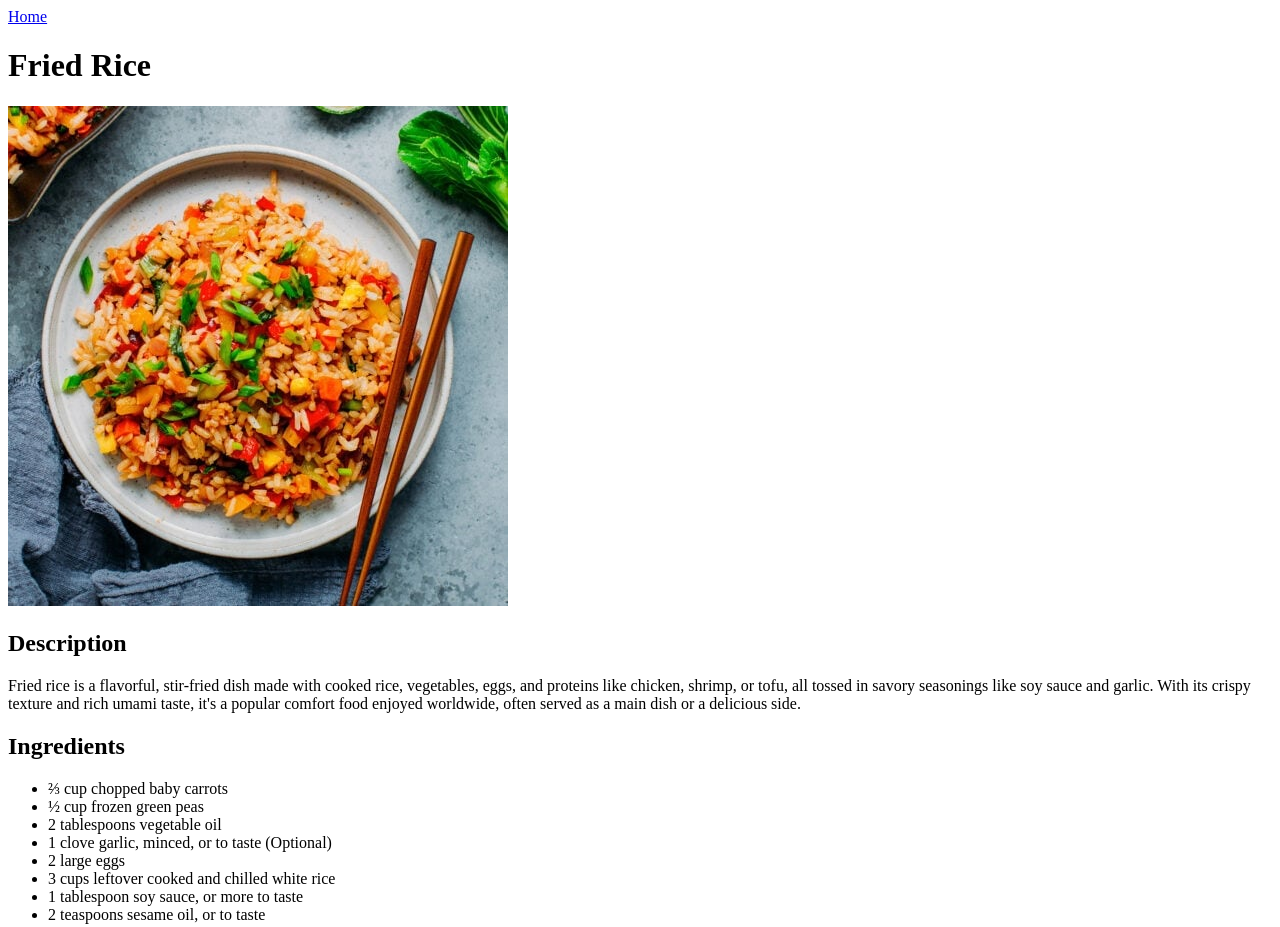
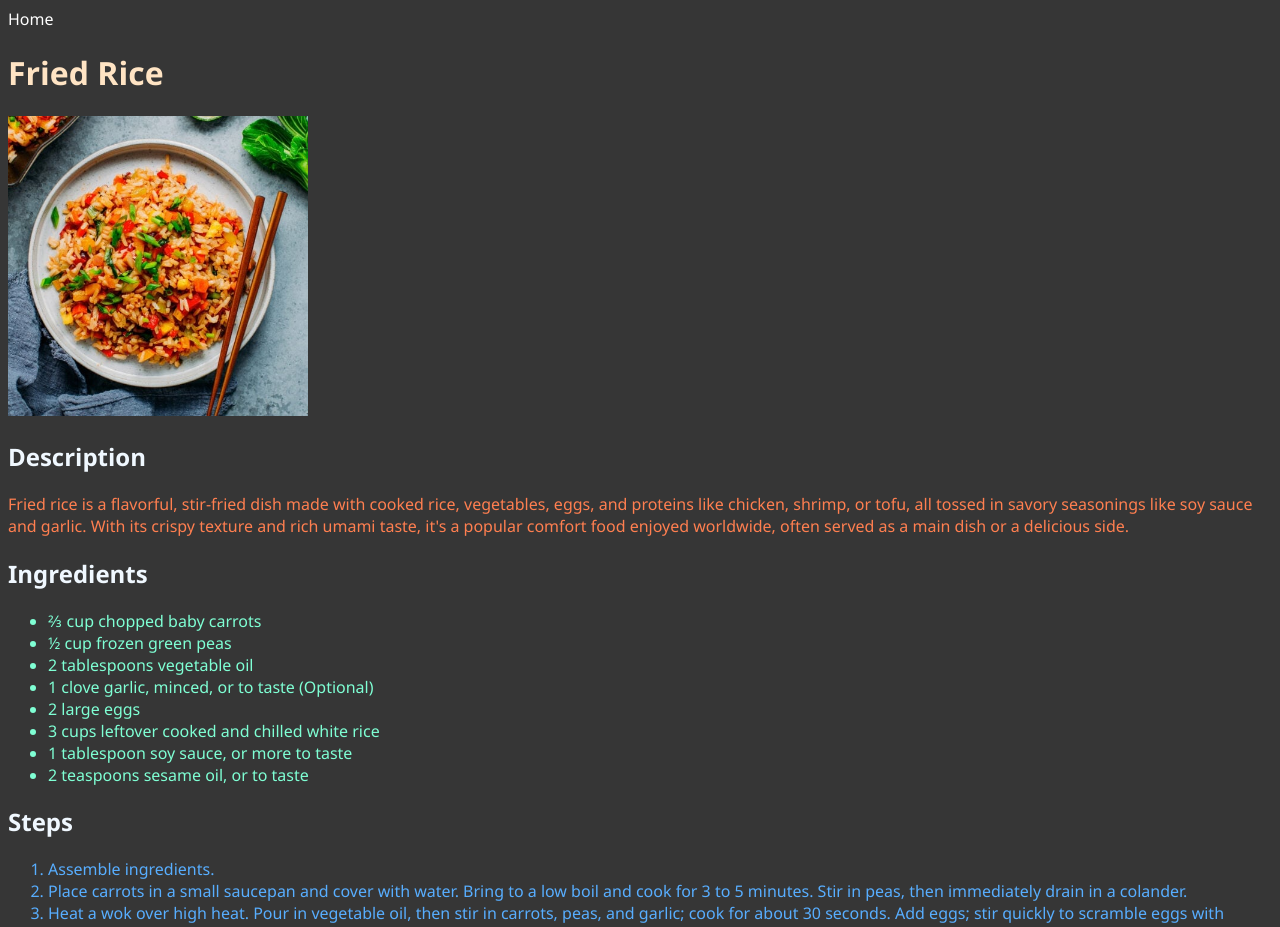
Before and after one commit to araume/odin-recipes, a plain HTML site: page recipes/fried-rice.html in a window 1280 px wide. Shown: the top 927 px of the page. Drawn offline with Linux system fonts and the light colour scheme.

Commit message:
Add designs to the web pages

```diff
--- a/recipes/fried-rice.html
+++ b/recipes/fried-rice.html
@@ -4,15 +4,18 @@
         <meta charset="UTF-8">
         <meta name="viewport" content="width=device-width, initial-scale=1.0">
         <title>Fried Rice</title>
+        <link rel="stylesheet" href="../style.css">
     </head>
     <body>
-        <a href="../index.html" rel="noopener noreferrer">Home</a>
-        <h1>Fried Rice</h1>
-        <img src="../img/frice.jpg" alt="An image of a thai fried rice">
-        <h2>Description</h2>
-        <p>Fried rice is a flavorful, stir-fried dish made with cooked rice, vegetables, eggs, and proteins like chicken, shrimp, or tofu, all tossed in savory seasonings like soy sauce and garlic. With its crispy texture and rich umami taste, it's a popular comfort food enjoyed worldwide, often served as a main dish or a delicious side.</p>
-        <h2>Ingredients</h2>
-        <ul>
+        <a class="link" href="../index.html" rel="noopener noreferrer">Home</a>
+        <h1 class="heading frice">Fried Rice</h1>
+        <img src="../img/frice.jpg" alt="An image of a thai fried rice" width="300" height=auto>
+        <h2 class="subhead">Description</h2>
+        <div class="frice">
+            <p>Fried rice is a flavorful, stir-fried dish made with cooked rice, vegetables, eggs, and proteins like chicken, shrimp, or tofu, all tossed in savory seasonings like soy sauce and garlic. With its crispy texture and rich umami taste, it's a popular comfort food enjoyed worldwide, often served as a main dish or a delicious side.</p>
+        </div>
+        <h2 class="subhead">Ingredients</h2>
+        <ul id="recipe">
             <li>⅔ cup chopped baby carrots</li>
             <li>½ cup frozen green peas</li>
             <li>2 tablespoons vegetable oil</li>
@@ -22,7 +25,7 @@
             <li>1 tablespoon soy sauce, or more to taste</li>
             <li>2 teaspoons sesame oil, or to taste</li>
         </ul>
-        <h2>Steps</h2>
+        <h2 class="subhead">Steps</h2>
         <ol>
             <li>Assemble ingredients.</li>
             <li>Place carrots in a small saucepan and cover with water. Bring to a low boil and cook for 3 to 5 minutes. Stir in peas, then immediately drain in a colander.</li>
--- a/style.css
+++ b/style.css
@@ -0,0 +1,56 @@
+body{
+    background-color: rgb(54, 54, 54);
+}
+/* Home page */
+.unordered,
+.heading,
+.link,
+p,
+li{
+    font-family: 'Segoe UI', Tahoma, Geneva, Verdana, sans-serif;
+    color: white;
+}
+.heading{
+    color: rgb(250, 220, 88);
+}
+a.link{
+    color: white;
+    text-decoration: none;
+}
+
+/* Garlic Buttered Shrimp */
+
+.heading.shrimp{
+    color: rgb(255, 190, 70);
+}
+.subhead{
+    color: aliceblue;
+    font-family: 'Segoe UI', Tahoma, Geneva, Verdana, sans-serif;
+}
+.shrimp p{
+    color: orange;
+}
+ul#recipe li{
+    color: aquamarine;
+}
+ol li{
+    color: rgb(88, 174, 255);
+}
+
+/* Fried Chicken */
+
+.heading.fchicken{
+    color: rgb(255, 168, 109);
+}
+.fchicken p{
+    color: rgb(167, 100, 0);
+}
+
+/* Fried rice */
+
+.heading.frice{
+    color: bisque;
+}
+.frice p{
+    color: coral;
+}
```
Also changed, not shown: index.html (+6 -5 lines), recipes/fried-chicken.html (+10 -7 lines), recipes/gb-shrimp.html (+13 -10 lines).
